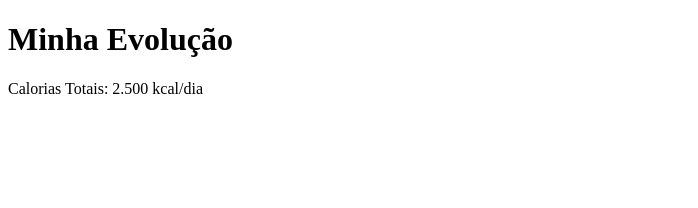
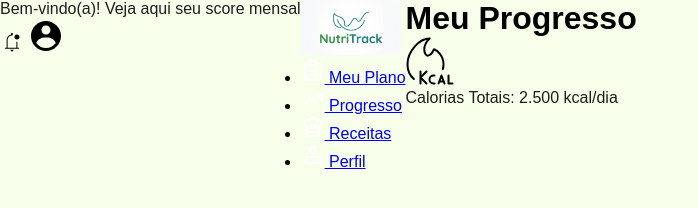
Before and after one commit to Vitoria-Rabelo/NutriTrack, a plain HTML site: page pages/evolucao.html in a window 1280 px wide. Shown: the whole page, without its empty margins (0-698 px from the left). Drawn offline with Linux system fonts and the light colour scheme.

Commit message:
update style.css

```diff
--- a/assets/css/style.css
+++ b/assets/css/style.css
@@ -0,0 +1,36 @@
+@import url('https://fonts.googleapis.com/css2?family=Poppins:ital,wght@0,100;0,200;0,300;0,400;0,500;0,600;0,700;0,800;0,900;1,100;1,200;1,300;1,400;1,500;1,600;1,700;1,800;1,900&display=swap');
+
+:root {
+    --color-primary-1: #f7ffea;
+    --color-primary-2: #cbffb4;
+    --color-primary-3: #82f877;
+    --color-primary-4: #063e00;
+    --color-primary-5: #45ff55;
+    --color-primary-6: #09e91c;
+
+    --color-neutral-0: #fff;
+    --color-neutral-1: #1d1d1d;
+}
+
+* {
+    margin: 0;
+    padding: 0;
+    box-sizing: border-box;
+    font-family: 'Arial', sans-serif;
+}
+
+body {
+    background-color: var(--color-primary-1);
+    display: flex;
+}
+
+p {
+    color: var(--color-neutral-1);
+
+}
+
+.logo {
+    width: 100px;
+    height: auto;
+    border-radius: 10%;
+}
--- a/pages/evolucao.html
+++ b/pages/evolucao.html
@@ -6,17 +6,60 @@
     <meta name="author" content="Kaio Pereira, Alessy Kaua, Vitoria Rabelo, Mariana Arcelino, Priscila Holanda">
     <title>NutriTrack</title>
     <link rel="icon" type="image/png" href="/assets/image/favicon.png">
-    <link rel="stylesheet" href="/assets/css/index.css"/>
+    <link rel="stylesheet" href="../assets/css/style.css"/>
 </head>
 <body>
     <header>
-        <h1>Minha Evolução</h1>
-        <p>Calorias Totais: 2.500 kcal/dia</p>
+         <p>Bem-vindo(a)! Veja aqui seu score mensal</p>
+         <img src="../assets/image/notifications.svg"/>
+         <img src="../assets/image/user_profile.svg"/>
     </header>
+
+    <nav>
+        <div>
+            <img src="../assets/image/logo.png" alt="Logo" class="logo"/>
+            <div>
+                <ul>
+                    <li class="menu-item">
+                        <a href="#">
+                            <img src="../assets/image/clipboard.svg"/>
+                            Meu Plano
+                        </a>
+                    </li>
+                    <li class="menu-item">
+                        <a href="#">
+                            <img src="../assets/image/statistics.svg"/>
+                            Progresso
+                        </a>
+                    </li>
+                    <li class="menu-item">
+                        <a href="#">
+                            <img src="../assets/image/chef.svg"/>
+                            Receitas
+                        </a>
+                    </li>
+                    <li class="menu-item">
+                        <a href="#">
+                            <img src="../assets/image/profile.svg"/>
+                            Perfil
+                        </a>
+                    </li>
+
+                </ul>
+            </div>
+        </div>
+    </nav>
+
     <main>
 
+        <h1>Meu Progresso</h1>
+        <div>
+            <img src="../assets/image/calories.svg"/>
+            <p>Calorias Totais: 2.500 kcal/dia</p>
+        </div>
 
     </main>
+
     <footer>
 
     </footer>
```
Also changed, not shown: assets/css/index.css (deleted), assets/image/calories.svg (added), assets/image/chef.svg (added), assets/image/clipboard.svg (added), assets/image/logo.png (added), assets/image/notifications.svg (added), assets/image/profile.svg (added), assets/image/statistics.svg (added), assets/image/user_profile.svg (added), 2 other files.
